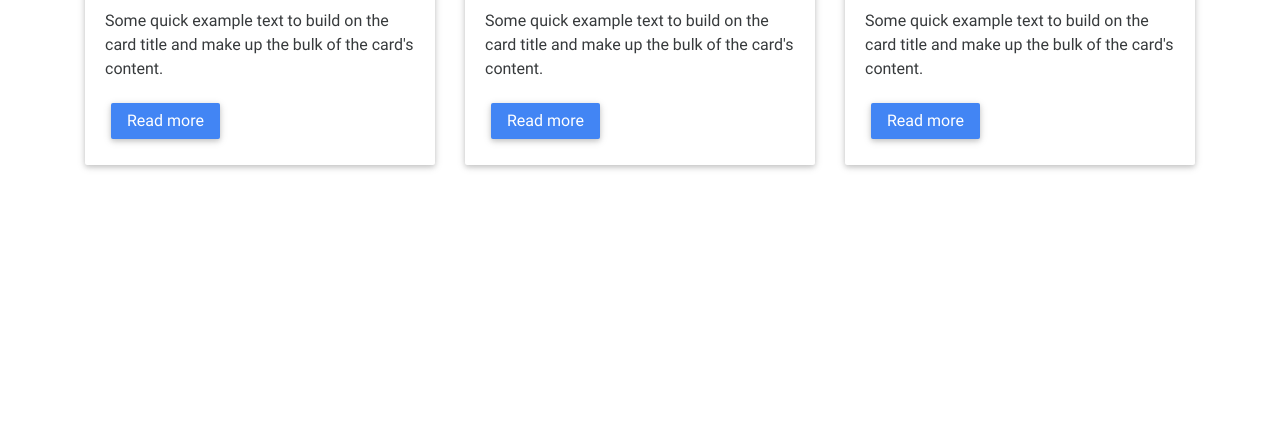
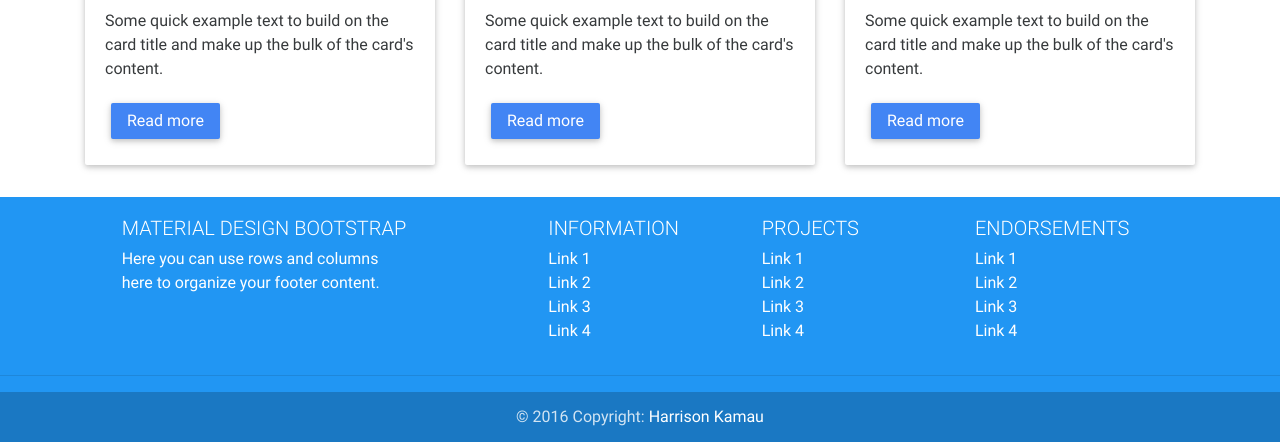
Before and after one commit to Harrisonkamau/mdb, a plain HTML site: page index.html in a window 1280 px wide. Shown: the part 690-1132 px from the top of the page. Before the commit the page ends 867 px from the top, so only its background shows below. Drawn offline with Linux system fonts and the light colour scheme.

Commit message:
create footer

```diff
--- a/index.html
+++ b/index.html
@@ -190,9 +190,80 @@
         <!--/.Main layout-->
         </main>
 
-    <footer>
+
+    <!--Footer-->
+    <footer class="page-footer blue center-on-small-only">
+
+      <!--Footer Links-->
+        <div class="container-fluid">
+            <div class="row">
+
+                <!--First column-->
+                <div class="col-md-3 offset-md-1">
+                    <h5 class="title">Material Design Bootstrap</h5>
+                    <p>Here you can use rows and columns here to organize your footer content.</p>
+                </div>
+                <!--/.First column-->
+
+                <hr class="hidden-md-up">
+
+                <!--Second column-->
+                <div class="col-md-2 offset-md-1">
+                    <h5 class="title">Information</h5>
+                    <ul>
+                        <li><a href="#!">Link 1</a></li>
+                        <li><a href="#!">Link 2</a></li>
+                        <li><a href="#!">Link 3</a></li>
+                        <li><a href="#!">Link 4</a></li>
+                    </ul>
+                </div>
+                <!--/.Second column-->
+
+                <hr class="hidden-md-up">
+
+                <!--Third column-->
+                <div class="col-md-2">
+                    <h5 class="title">Projects</h5>
+                    <ul>
+                        <li><a href="#!">Link 1</a></li>
+                        <li><a href="#!">Link 2</a></li>
+                        <li><a href="#!">Link 3</a></li>
+                        <li><a href="#!">Link 4</a></li>
+                    </ul>
+                </div>
+                <!--/.Third column-->
+
+                <hr class="hidden-md-up">
+
+                <!--Fourth column-->
+                <div class="col-md-2">
+                    <h5 class="title">Endorsements</h5>
+                    <ul>
+                        <li><a href="#!">Link 1</a></li>
+                        <li><a href="#!">Link 2</a></li>
+                        <li><a href="#!">Link 3</a></li>
+                        <li><a href="#!">Link 4</a></li>
+                    </ul>
+                </div>
+                <!--/.Fourth column-->
+
+            </div>
+        </div>
+        <!--/.Footer Links-->
+
+        <hr>
+
+        <!--Copyright-->
+        <div class="footer-copyright">
+            <div class="container-fluid">
+                © 2016 Copyright: <a href="http://harrykamau.netlify.com/"> Harrison Kamau </a>
+
+            </div>
+        </div>
+        <!--/.Copyright-->
+
     </footer>
-
+    <!--/.Footer-->
 
 
     <!-- SCRIPTS -->
```
